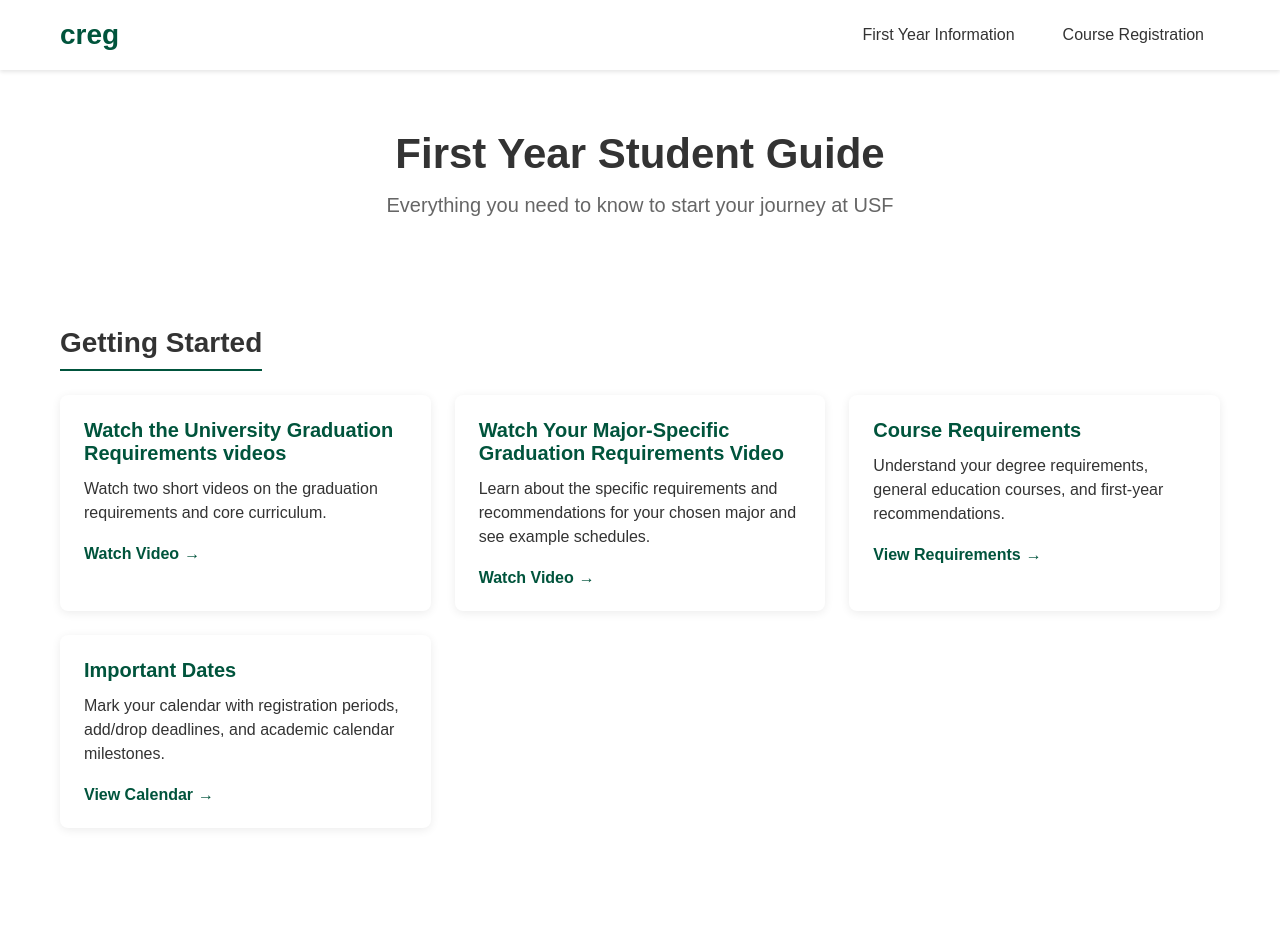
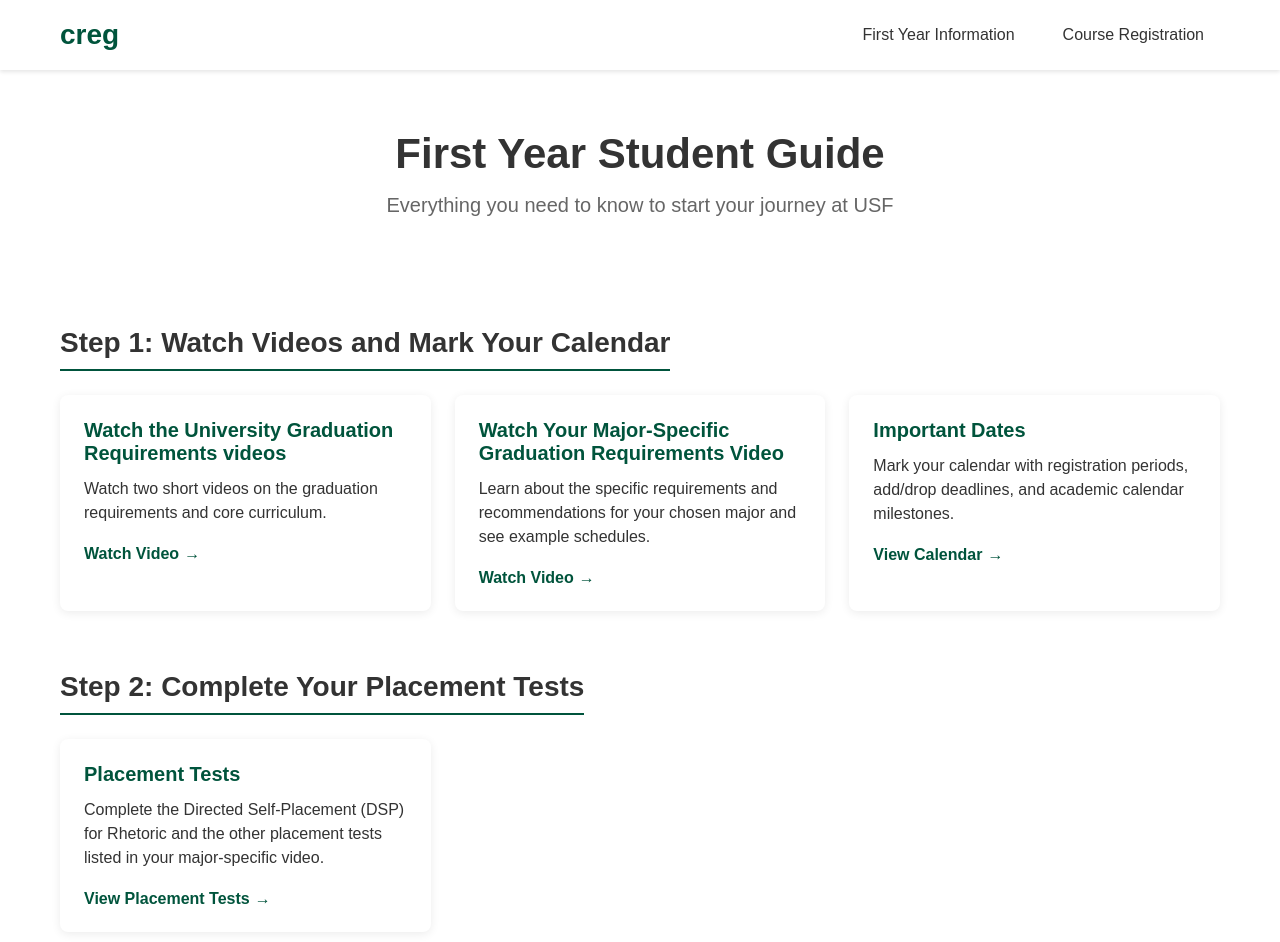
Before and after one commit to tomayyeung/c-reg, a Next.js app in the folder web/: page /first-years in a window 1280 px wide. Shown: the top 942 px of the page. Before the commit the page ends 888 px from the top, so only its background shows below. Built offline with nearby package versions, Linux system fonts and the light colour scheme.

Commit message:
Add placement tests section

```diff
--- a/web/app/first-years/page.tsx
+++ b/web/app/first-years/page.tsx
@@ -17,7 +17,7 @@ export default function FirstYears() {
           </div>
 
           <div className={styles.infoSection}>
-            <h2 className={styles.sectionTitle}>Getting Started</h2>
+            <h2 className={styles.sectionTitle}>Step 1: Watch Videos and Mark Your Calendar</h2>
             <div className={styles.infoGrid}>
               <div className={styles.infoCard}>
                 <h3>Watch the University Graduation Requirements videos</h3>
@@ -32,18 +32,24 @@ export default function FirstYears() {
               </div>
 
               <div className={styles.infoCard}>
-                <h3>Course Requirements</h3>
-                <p>Understand your degree requirements, general education courses, and first-year recommendations.</p>
-                <Link href="/requirements" className={styles.cardLink}>View Requirements</Link>
-              </div>
-
-              <div className={styles.infoCard}>
                 <h3>Important Dates</h3>
                 <p>Mark your calendar with registration periods, add/drop deadlines, and academic calendar milestones.</p>
                 <Link href="https://www.usfca.edu/academic-calendar" className={styles.cardLink} target="_blank" rel="noopener noreferrer">View Calendar</Link>
               </div>
             </div>
           </div>
+
+          <div className={styles.infoSection}>
+            <h2 className={styles.sectionTitle}>Step 2: Complete Your Placement Tests</h2>
+            <div className={styles.infoGrid}>
+              <div className={styles.infoCard}>
+                <h3>Placement Tests</h3>
+                <p>Complete the Directed Self-Placement (DSP) for Rhetoric and the other placement tests listed in your major-specific video.</p>
+                <Link href="https://myusf.usfca.edu/newstudentregistration/placement-tests" className={styles.cardLink} target="_blank" rel="noopener noreferrer">View Placement Tests</Link>
+              </div>
+            </div>
+          </div>
+
         </div>
       </div>
     </>
```
